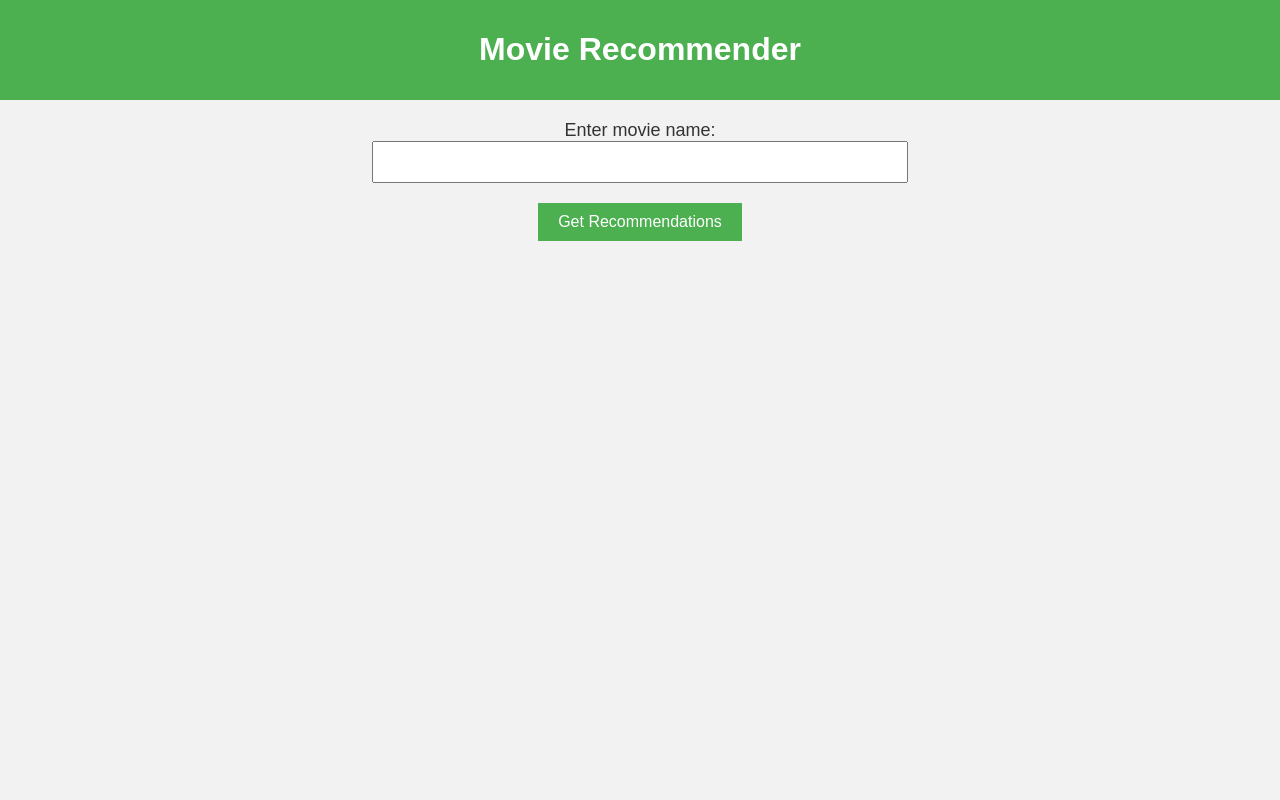
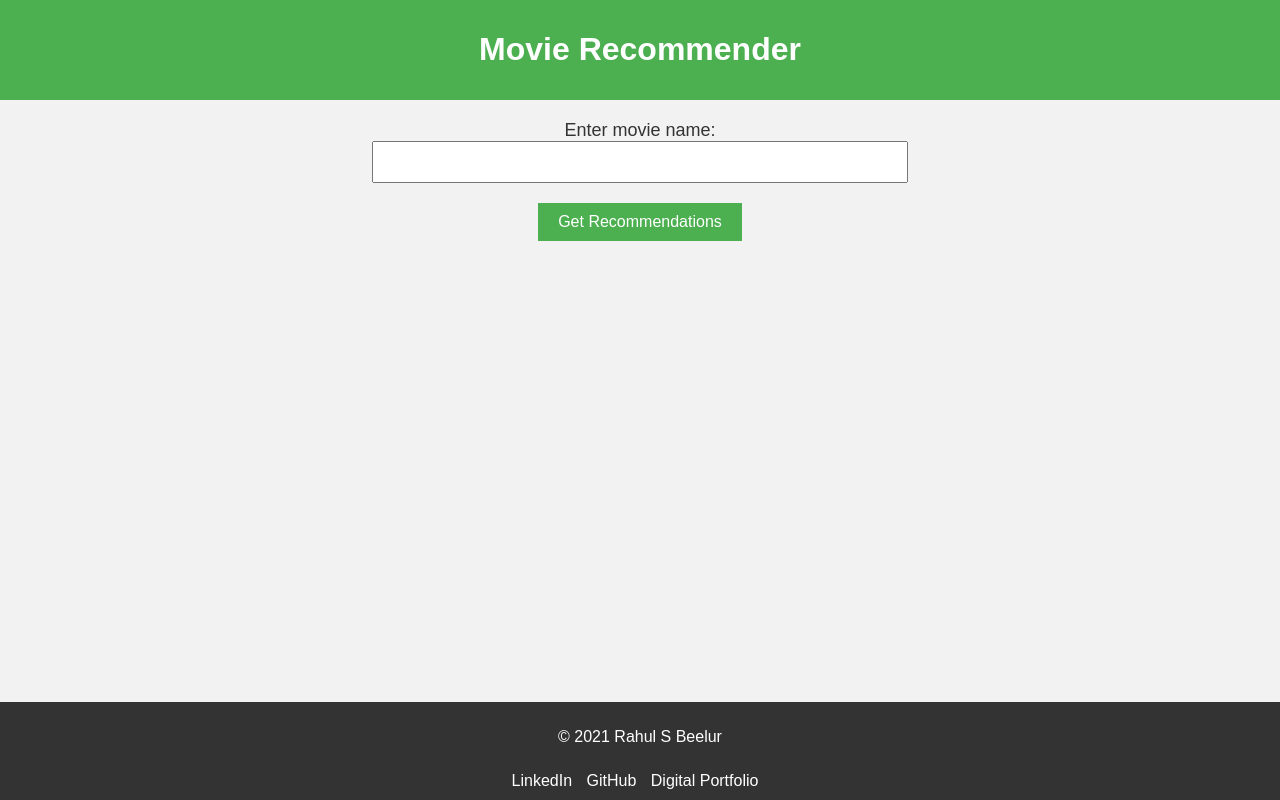
Before and after one commit to rahulsbeelur/Movie-Recommendation-using-Scikit-learn, a Flask app: page / in a window 1280 px wide. Run offline with Flask 3, Linux system fonts and the light colour scheme; parts of the project's set-up code (start-up, migrations or seed data) failed here and were passed over.

Commit message:
README updated

```diff
--- a/static/styles.css
+++ b/static/styles.css
@@ -1,10 +1,12 @@
 /* styles.css */
-
 body {
     font-family: 'Arial', sans-serif;
     background-color: #f2f2f2;
     margin: 0;
     padding: 0;
+    display: flex;
+    flex-direction: column;
+    min-height: 100vh;
 }
 
 .header {
@@ -52,8 +54,11 @@ button {
 
 .recommendations-parent {
     width: 100%;
-    display: flex;
+    display: grid;
     justify-content: center;
+    overflow-y: auto;
+    flex-grow: 1;
+    padding-bottom: 60px;
 }
 
 .recommendations-container {
@@ -88,3 +93,27 @@ button {
         align-self: center;
     }
 }
+
+
+.fixed-footer {
+    background-color: #333;
+    color: #fff;
+    padding: 10px;
+    text-align: center;
+    bottom: 0;
+}
+
+.footer-content {
+    display: flex;
+    flex-direction: column;
+}
+
+.social-links {
+    margin-top: 10px;
+}
+
+.social-links a {
+    color: #fff;
+    margin-right: 10px;
+    text-decoration: none;
+}
--- a/templates/index.html
+++ b/templates/index.html
@@ -41,6 +41,17 @@
         </div>
     </div>
 
+    <footer class="fixed-footer">
+        <div class="footer-content">
+            <p>&copy; 2021 Rahul S Beelur</p>
+            <div class="social-links">
+                <a href="https://www.linkedin.com/in/rahul-beelur" target="_blank">LinkedIn</a>
+                <a href="https://github.com/rahulsbeelur" target="_blank">GitHub</a>
+                <a href="https://rahulsbeelur.vercel.app" target="_blank">Digital Portfolio</a>
+            </div>
+        </div>
+    </footer>
+
     <script>
         function getRecommendations() {
             var movieName = document.getElementById('movie_name').value;
@@ -82,6 +93,5 @@
             getRecommendations();
         });
     </script>
-
 </body>
 </html>
```
Also changed, not shown: README.md.
